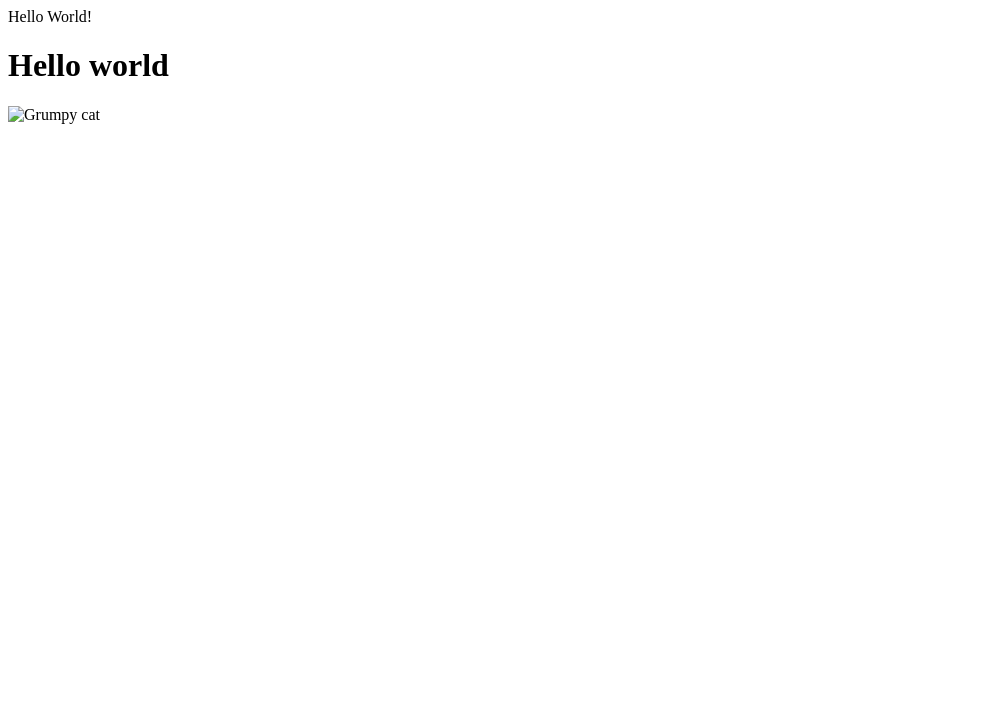
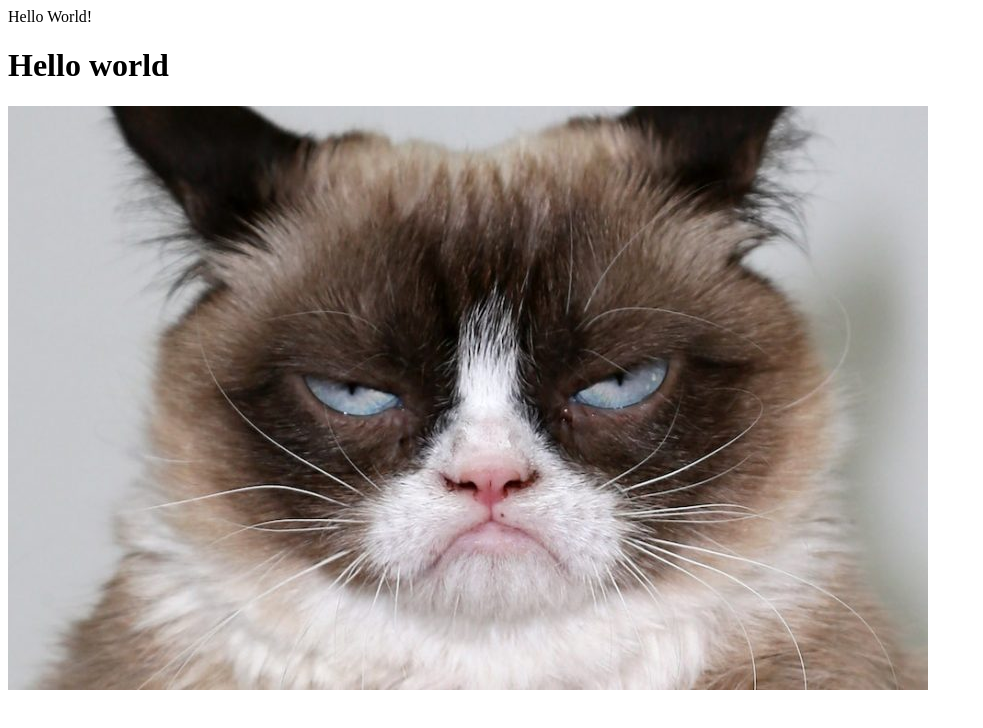
Before and after one commit to SteveBlackhouse/hello-world, a plain HTML site: page index.html in a window 1280 px wide. Shown: the whole page, without its empty margins (0-983 px from the left). Drawn offline with Linux system fonts and the light colour scheme.

Commit message:
Update index.html

```diff
--- a/index.html
+++ b/index.html
@@ -5,6 +5,6 @@
    </head>
    <body>
      <h1>Hello world</h1>
-     <img src="grumpy.jpg" alt="Grumpy cat">
+     <img src="Grumpy-Cat.jpg" alt="Grumpy cat">
    </body>
 </html>
```
